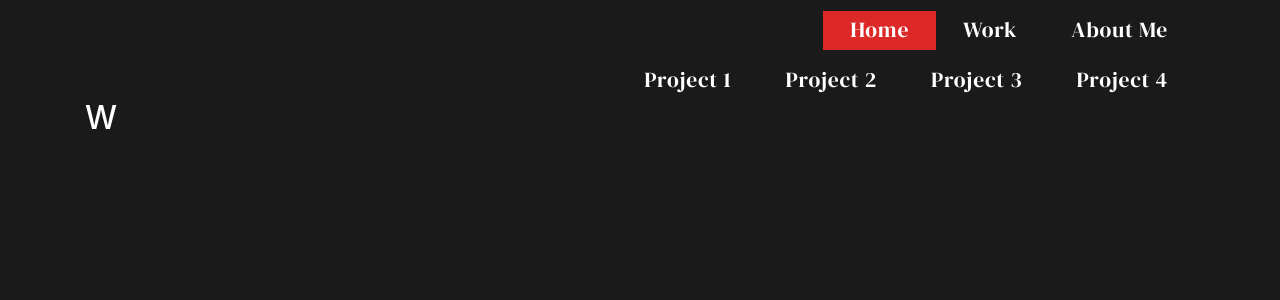
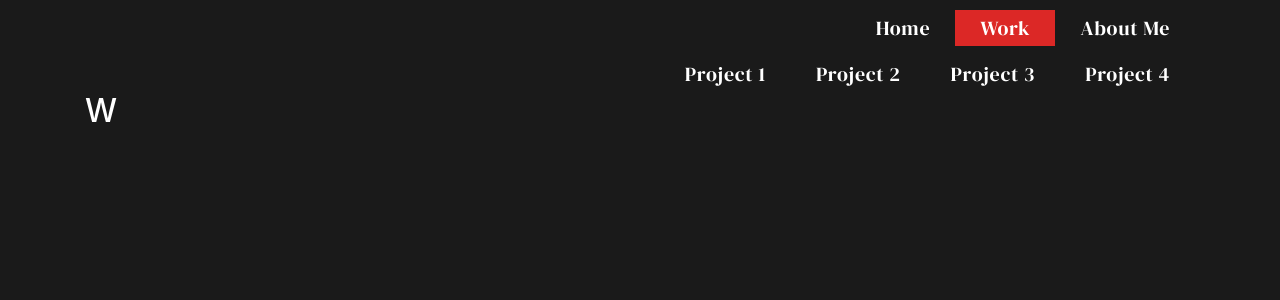
Before and after one commit to XuuRee/fival.cz, a React (Create React App) app in the folder fival/: page / in a window 1280 px wide. Both pictures are taken after a click on the link "Work". Shown: the top 300 px of the page. Built offline with nearby package versions, Linux system fonts and the light colour scheme.

Commit message:
navigation

```diff
--- a/fival/src/App.css
+++ b/fival/src/App.css
@@ -31,6 +31,18 @@
 
 .size-6 {
 	font-size: 1em;
+}
+
+.text-underline {
+	text-decoration: underline;
+}
+
+.visible {
+	visibility: visible;
+}
+
+.hidden {
+	visibility: hidden;
 }
 
 .transition {
@@ -67,25 +79,16 @@
 	top: 32%;
 }
 
-.menu-item {
+.nav-element {
 	color: white;
-	font-size: 1.35em;
 	margin-top: 0.50em;
-	padding-left: 1.25em;
-	padding-right: 1.25em;
-	padding-top: 0.15em;
-	padding-bottom: 0.15em;
+	padding: 0.15em 1.25em 0.15em 1.25em;
 	transition: linear 0.25s;
 }
 
-.menu-item:hover,.menu-item-selected {
+.nav-element:hover,.nav-selected {
 	color: white;
 	background-color: #DC2826;
-
-}
-
-.text-underline {
-	text-decoration: underline;
 }
 
 @keyframes showTime {
--- a/fival/src/Components/Menu.tsx
+++ b/fival/src/Components/Menu.tsx
@@ -1,6 +1,7 @@
 import React, { Dispatch } from 'react';
 import { connect, MapDispatchToProps } from 'react-redux';
 import { setPageToHome, setPageToAboutMe, setPageToWork, StateActions } from '../Actions/StateActions';
+import Submenu from "./Submenu";
 
 type MenuProps = {
 	selected: string
@@ -14,37 +15,20 @@ type DispatchMenuProps = {
 
 const Menu: React.SFC<MenuProps & DispatchMenuProps> = ({ selected, onHomePageChange, onAboutMePageChange, onWorkPageChange }) => {
 	return (
-		<React.Fragment>
-		<div>
+		<div className="font size-5">
 			<ul className="nav justify-content-end">
   				<li className="nav-item">
-    			<a className="nav-link menu-item menu-item-selected font" href="#" onClick={onHomePageChange}>Home</a>
+    				<a className={selected === "home" ? "nav-link nav-element nav-selected" : "nav-link nav-element"} href="#" onClick={onHomePageChange}>Home</a>
 				</li>
   				<li className="nav-item">
-    			<a className="nav-link menu-item font" href="#" onClick={onWorkPageChange}>Work</a>
+    				<a className={selected === "work" ? "nav-link nav-element nav-selected" : "nav-link nav-element"} href="#" onClick={onWorkPageChange}>Work</a>
   				</li>
 				<li className="nav-item">
-    			<a className="nav-link menu-item font" href="#" onClick={onAboutMePageChange}>About Me</a>
+					<a className={selected === "aboutMe" ? "nav-link nav-element nav-selected" : "nav-link nav-element"} href="#" onClick={onAboutMePageChange}>About Me</a>
   				</li>
 			</ul>
+			{selected === "work" && <Submenu />}
 		</div>
-		<div>
-			<ul className="nav justify-content-end">
-			<li className="nav-item">
-    			<a className="nav-link menu-item font" href="#" onClick={onWorkPageChange}>Project 1</a>
-  			</li>
-			<li className="nav-item">
-    			<a className="nav-link menu-item font" href="#" onClick={onAboutMePageChange}>Project 2</a>
-  			</li>
-			<li className="nav-item">
-    			<a className="nav-link menu-item font" href="#" onClick={onAboutMePageChange}>Project 3</a>
-  			</li>
-			<li className="nav-item">
-    			<a className="nav-link menu-item font" href="#" onClick={onAboutMePageChange}>Project 4</a>
-  			</li>
-			</ul>
-		</div>
-		</React.Fragment>
 	);
 };
 
--- /dev/null
+++ b/fival/src/Components/Submenu.tsx
@@ -0,0 +1,28 @@
+import React from 'react';
+
+type MenuProps = {}
+
+type DispatchMenuProps = {};
+
+const Submenu: React.SFC<MenuProps & DispatchMenuProps> = ({ }) => {
+	return (
+		<div className="transition">
+			<ul className="nav justify-content-end">
+				<li className="nav-item">
+    				<a className="nav-link nav-element" href="#">Project 1</a>
+  				</li>
+				<li className="nav-item">
+    				<a className="nav-link nav-element" href="#">Project 2</a>
+  				</li>
+				<li className="nav-item">
+    				<a className="nav-link nav-element" href="#">Project 3</a>
+  				</li>
+				<li className="nav-item">
+    				<a className="nav-link nav-element" href="#">Project 4</a>
+  				</li>
+			</ul>
+		</div>
+	);
+};
+
+export default Submenu;
```
Lines whose indentation alone changed are shown as unchanged.
